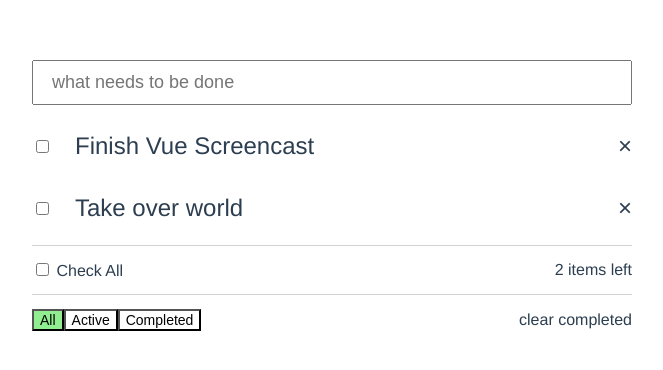
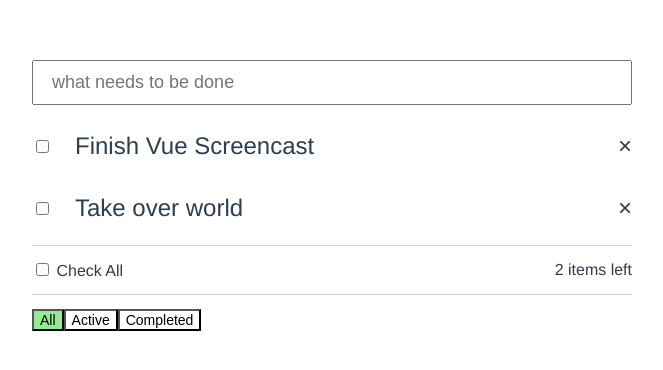
Before and after one commit to verysuper/todo-vue-01, a Vue app: page / in a window 1280 px wide. Shown: the top 370 px of the page, without its empty margins (308-971 px from the left). Built offline with nearby package versions, Linux system fonts and the light colour scheme.

Commit message:
v-if="showClearCompletedButton" @click="clearCompleted"

```diff
--- a/src/components/TodoList.vue
+++ b/src/components/TodoList.vue
@@ -49,7 +49,7 @@
       </div>
 
       <div>
-        clear completed
+        <button v-if="showClearCompletedButton" @click="clearCompleted">Clear Completed</button>
       </div>
 
     </div>
@@ -99,6 +99,9 @@
 
                 return this.todos
             },
+            showClearCompletedButton() {
+                return this.todos.filter(todo => todo.completed).length > 0
+            },
         },
         directives: {
             focus: {
@@ -141,6 +144,9 @@
             checkAllTodos() {
                 this.todos.forEach((todo) => todo.completed = event.target.checked)
             },
+            clearCompleted() {
+                this.todos = this.todos.filter(todo => !todo.completed)
+            }
         }
     }
 </script>
```
